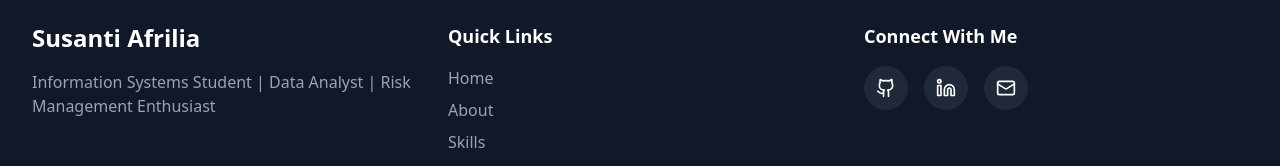
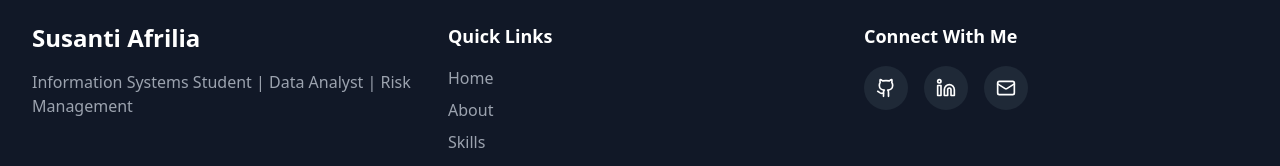
Before and after one commit to susanttii/porto, a React (Vite) app: page / in a window 1280 px wide. Shown: the part 7136-7302 px from the top of the page. Built offline with nearby package versions, Linux system fonts and the light colour scheme.

Commit message:
Update Footer.jsx

```diff
--- a/src/components/Footer.jsx
+++ b/src/components/Footer.jsx
@@ -15,7 +15,7 @@ export default function Footer() {
           <div>
             <h3 className="text-2xl font-bold mb-4">Susanti Afrilia</h3>
             <p className="text-gray-400">
-              Information Systems Student | Data Analyst | Risk Management Enthusiast
+              Information Systems Student | Data Analyst | Risk Management
             </p>
           </div>
 
```
